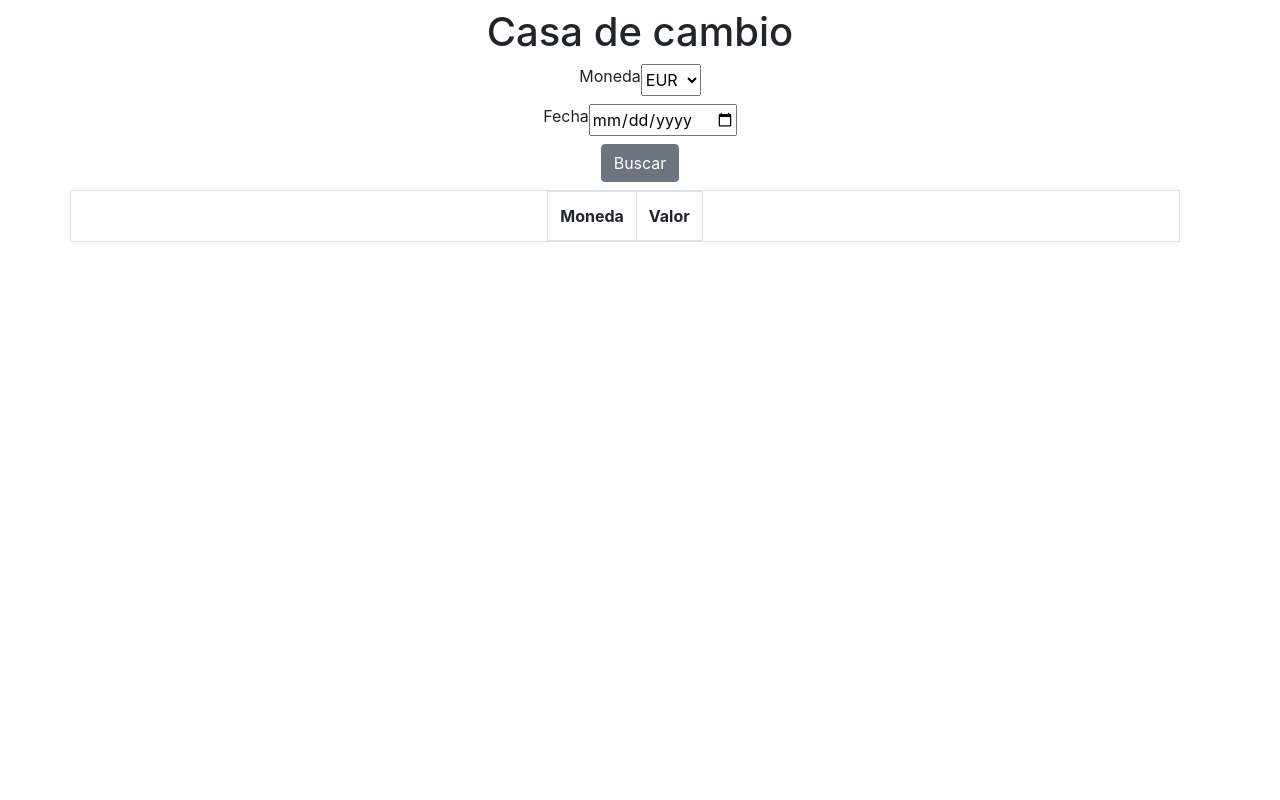
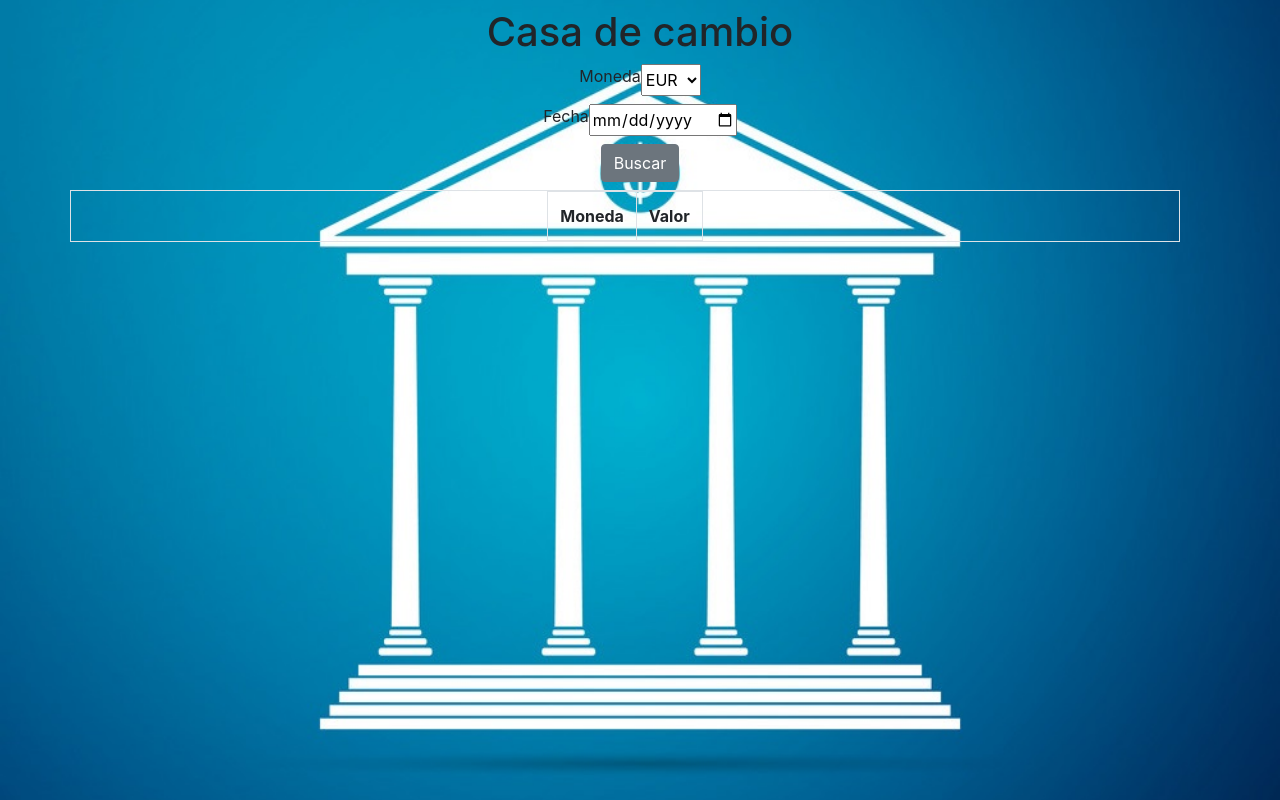
Before and after one commit to Castro-D/-Casa-de-cambio, a website: page index.html in a window 1280 px wide. Drawn offline with nearby package versions, Linux system fonts and the light colour scheme.

Commit message:
agrega fondo de pagina

```diff
--- a/style.css
+++ b/style.css
@@ -1,3 +1,8 @@
 .borde-rojo {
     border: red 1px solid;
 }
+
+body {
+    background: url(./fondo.jpg) no-repeat center center fixed;
+    background-size: cover;
+   }
```
Also changed, not shown: fondo.jpg (added).
